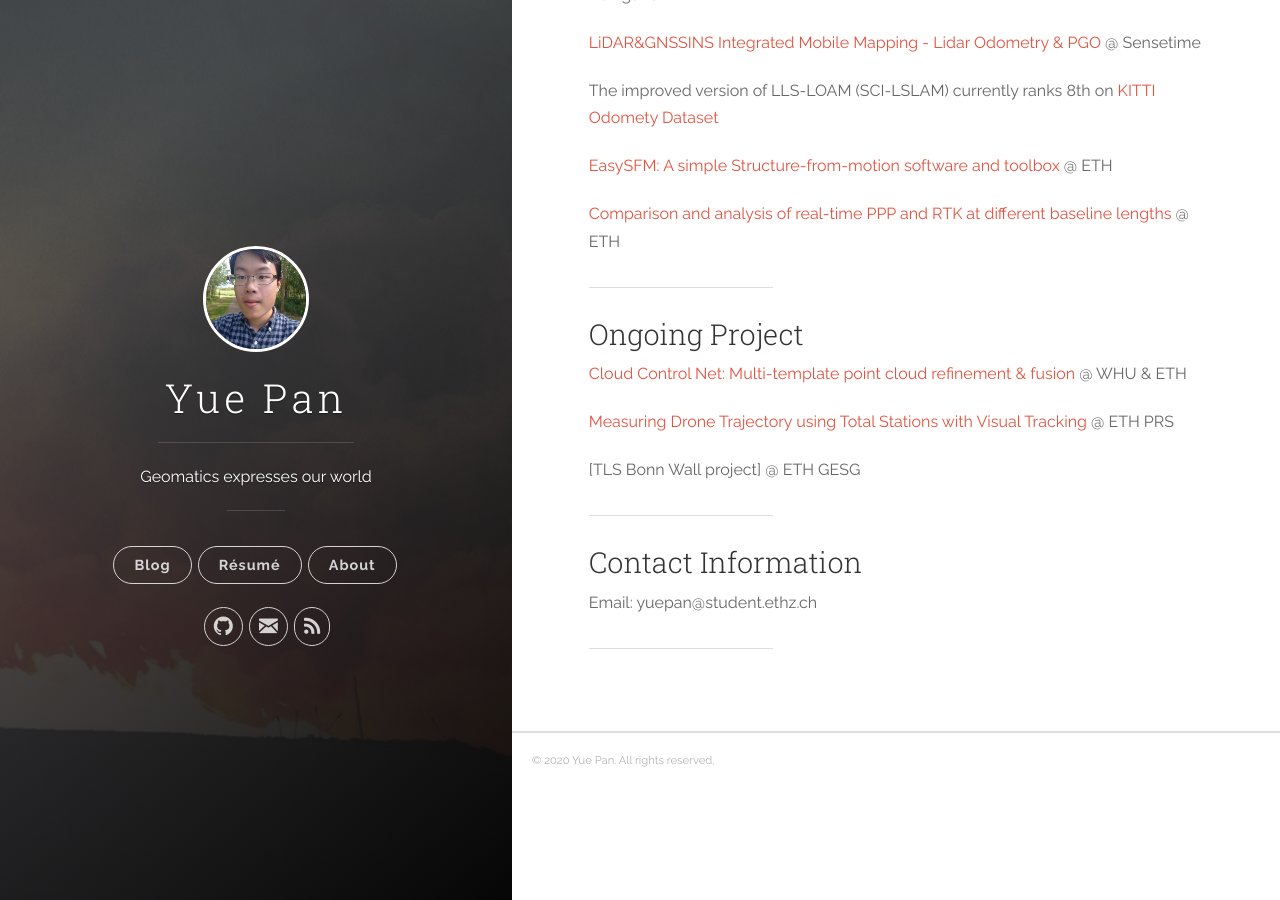
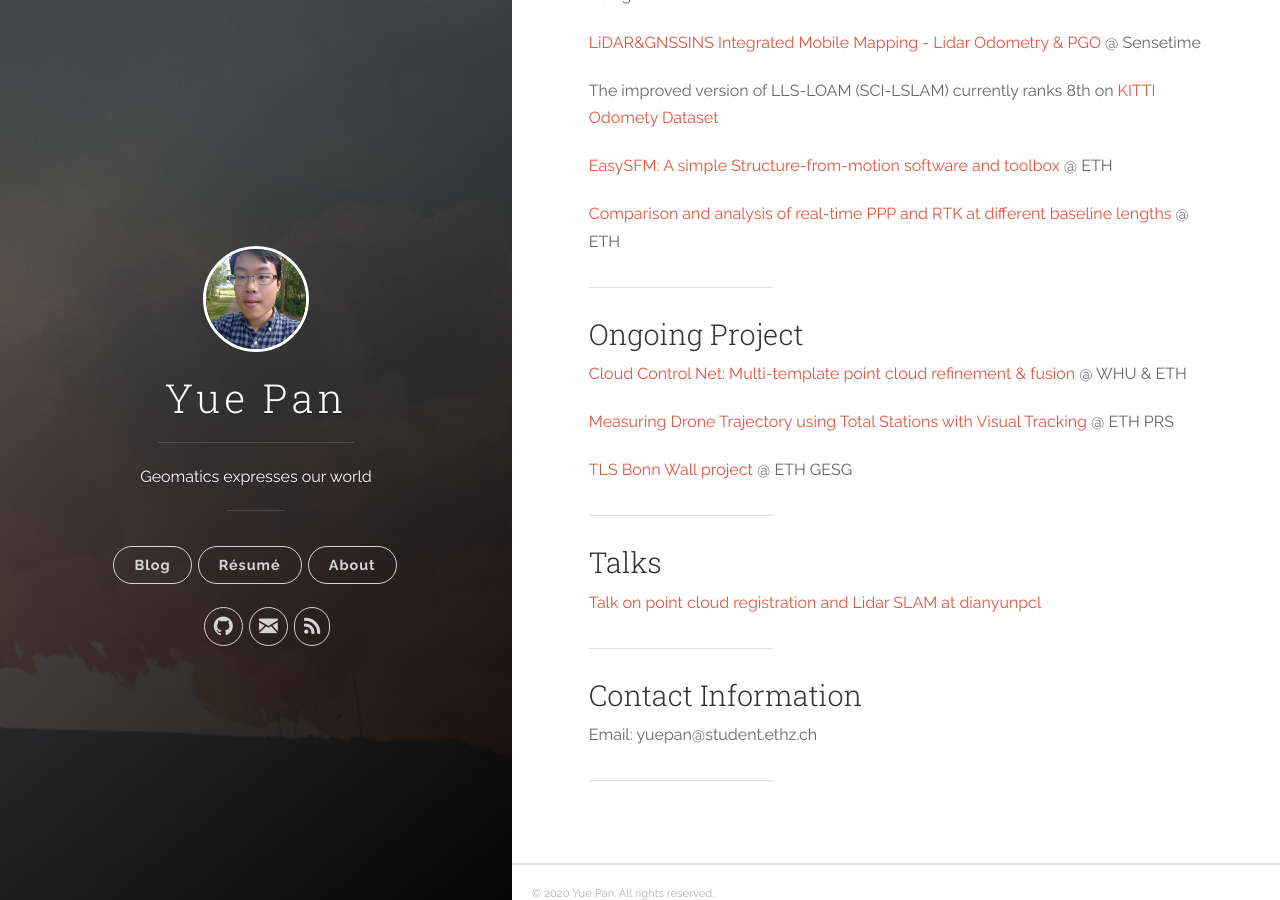
Before and after one commit to YuePanEdward/YuePanEdward.github.io, a Jekyll site: the page built from _posts/2020-8-30-about.md, in a window 1280 px wide and 900 px high, scrolled down 995 px. Built offline with Jekyll 4.4.1, drawn with Linux system fonts in a browser that asks for light colours.

Commit message:
Update 2020-8-30-about.md

```diff
--- a/_posts/2020-8-30-about.md
+++ b/_posts/2020-8-30-about.md
@@ -52,8 +52,13 @@ The improved version of LLS-LOAM (SCI-LSLAM) currently ranks 8th on [KITTI Odome
 
 [Measuring Drone Trajectory using Total Stations with Visual Tracking](https://sirop.org/app/f76aed5f-95af-43db-a302-47ae994b03be) @ ETH PRS
 
-[TLS Bonn Wall project] @ ETH GESG
+[TLS Bonn Wall project]() @ ETH GESG
 
+
+---
+### Talks
+
+[Talk on point cloud registration and Lidar SLAM at dianyunpcl](https://www.bilibili.com/video/BV1Y54y1B7si?from=search&seid=10115392623998023724)
 
 ---
 
```
